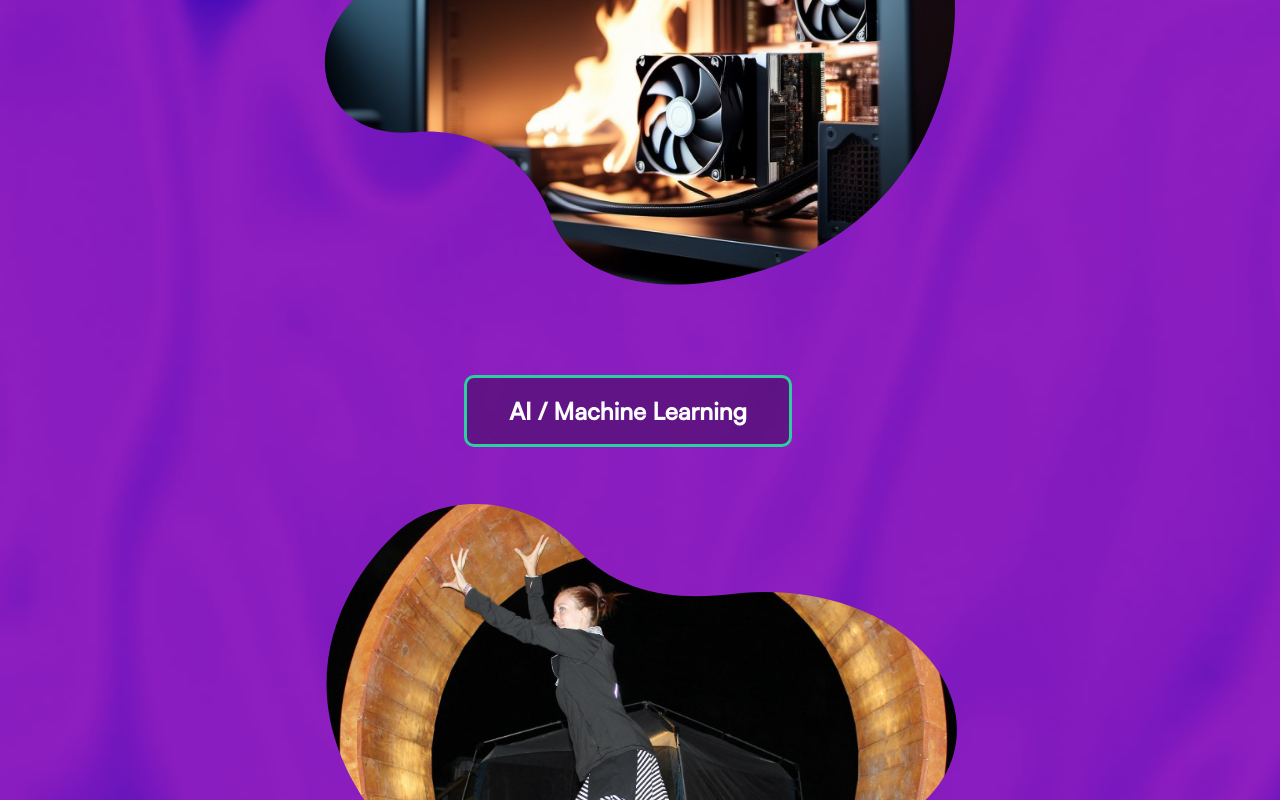
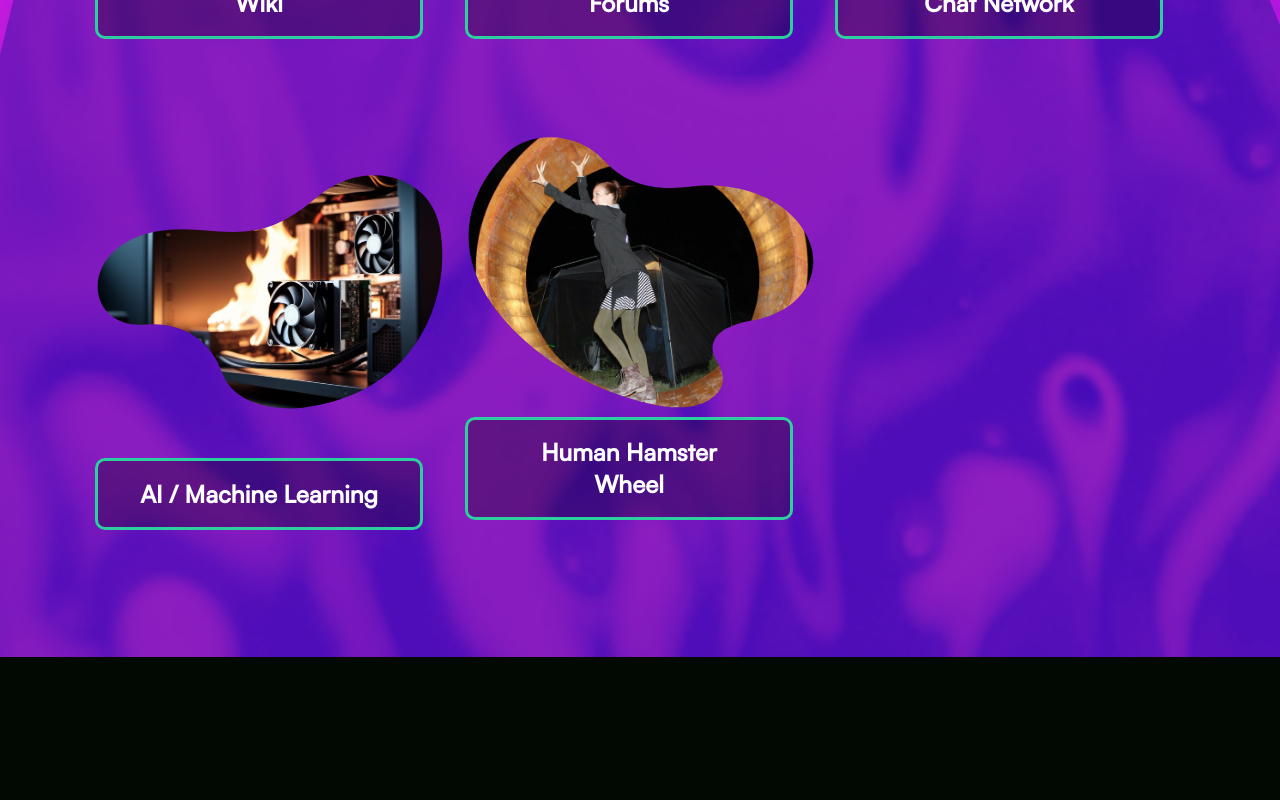
Before and after one commit to wetfish/wetfish.net, a SvelteKit app in the folder ui/: page /community in a window 1280 px wide. Shown: the part 4380-5180 px from the top of the page. After the commit the page ends 5037 px from the top, so only its background shows below. Built offline with nearby package versions, Linux system fonts and the light colour scheme; a web font is replaced by a local one.

Commit message:
Tweaked community page desktop styles

```diff
--- a/ui/src/routes/community/+page.svelte
+++ b/ui/src/routes/community/+page.svelte
@@ -50,7 +50,6 @@
         .text {
             padding: 1em;
         }
-
 
         &.one {
             margin-top: 8em;
@@ -134,7 +133,7 @@
 
             .desktop {
                 display: block;
-                height: 100%;
+                height: 150%;
                 width: 100vw;
                 left: auto;
             }
@@ -148,6 +147,31 @@
                 margin: 0 auto;
                 padding: 4em 0;
             }
+
+            &.four {
+                flex-direction: column;
+
+                .text {
+                    width: 80%;
+                }
+            }
+        }
+
+        .projects {
+            display: grid;
+            grid-gap: 20px;
+            grid-template-rows: 400px;
+            grid-template-columns: 350px 350px 350px;
+            padding: 10px;
+            margin: 0 auto;
+            margin-bottom: 10em;
+        }
+
+        .project {
+            height: 350px;
+            display: flex;
+            flex-direction: column;
+            justify-content: space-between;
         }
     }
 
@@ -155,6 +179,12 @@
         .content {
             .text {
                 width: 30%;
+            }
+
+            &.four {
+                .text {
+                    width: 50%;
+                }
             }
         }
     }
@@ -387,22 +417,9 @@
                 <p>
                     Check out some of our featured projects!
                 </p>
+            </div>
 
             <div class="projects">
-                    <div class="project">
-                        <div class="blob-3">
-                            <img src="/content/community-ai.jpg" />
-                        </div>
-                        <div class="button wide dark">AI / Machine Learning</div>
-                    </div>
-
-                    <div class="project">
-                        <div class="blob-7">
-                            <img src="/content/community-hamster-wheel.jpg" />
-                        </div>
-                        <div class="button wide dark">Human Hamster Wheel</div>
-                    </div>
-
                 <div class="project">
                     <div class="blob-4">
                         <img src="/content/community-wiki.png" />
@@ -421,6 +438,19 @@
                     <img src="/content/community-chat.png" />
                     <div class="button wide dark">Chat Network</div>
                 </div>
+
+                <div class="project">
+                    <div class="blob-3">
+                        <img src="/content/community-ai.jpg" />
+                    </div>
+                    <div class="button wide dark">AI / Machine Learning</div>
+                </div>
+
+                <div class="project">
+                    <div class="blob-7">
+                        <img src="/content/community-hamster-wheel.jpg" />
+                    </div>
+                    <div class="button wide dark">Human Hamster Wheel</div>
                 </div>
             </div>
         </div>
```
Lines whose indentation alone changed are shown as unchanged.
